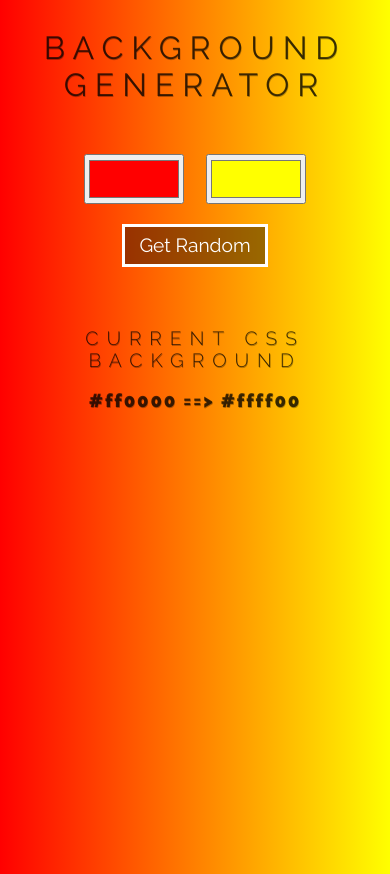
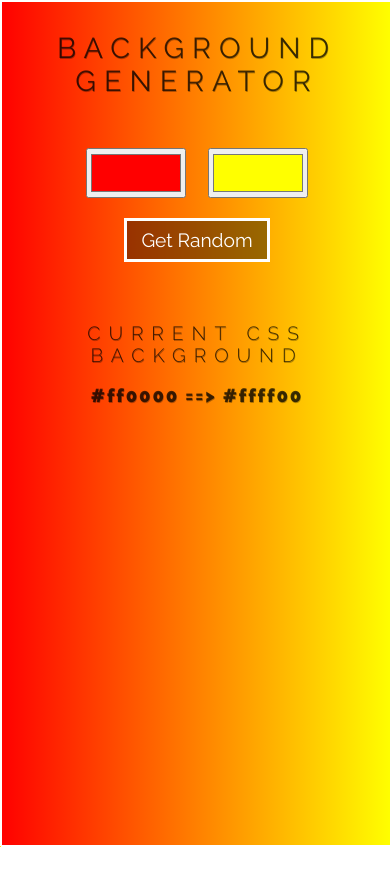
Before and after one commit to maxmalkhazov/maxmalkhazov-backgroundGenerator, a website: page index.html in a window 390 px wide. After the commit the page ends 847 px from the top, so only its background shows below. Drawn offline with nearby package versions, Linux system fonts and the light colour scheme.

Commit message:
Adjust queries

```diff
--- a/resources/css/styles.css
+++ b/resources/css/styles.css
@@ -80,7 +80,8 @@ h1 {
 }
 
 @media only screen and (max-width: 767px) {
-	h1 {font-weight: 400; font-size: 2rem; margin-top: 30px; margin-bottom: 50px;}
+	html, body {border: 1px solid #fff;}
+	h1 {font-weight: 400; font-size: 1.8rem; margin-top: 30px; margin-bottom: 50px;}
 	h2 {font-weight: 300; font-size: 1.2rem;}
 	.random-btn {margin-bottom: 60px;}
 	.color-text-display {margin-bottom: 15px;}
```
